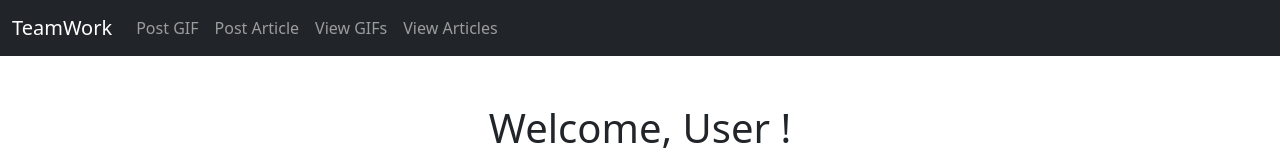
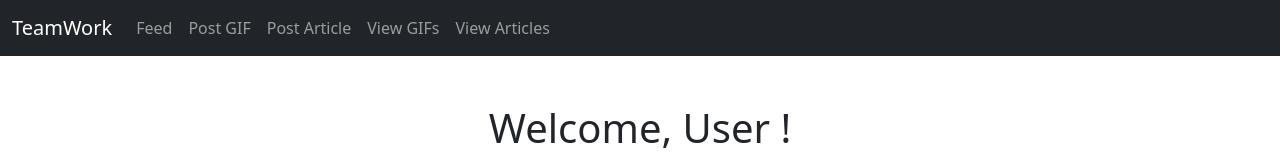
Before and after one commit to isaac-alexander/AdminTask, an Angular app: page /homepage in a window 1280 px wide. Shown: the top 160 px of the page. Built offline with nearby package versions, Linux system fonts and the light colour scheme.

Commit message:
src/app/pages/homepage/homepage.html

```diff
--- a/src/app/pages/homepage/homepage.html
+++ b/src/app/pages/homepage/homepage.html
@@ -14,7 +14,9 @@
                 <li class="nav-item" *ngIf="isAdmin">
                     <a class="nav-link" routerLink="/delete-employee">Delete Employee Profile</a>
                 </li>
-
+                <li class="nav-item">
+                    <a class="nav-link" routerLink="/feed">Feed</a>
+                </li>
                 <li class="nav-item"><a class="nav-link" routerLink="/post-gif">Post GIF</a></li>
                 <li class="nav-item"><a class="nav-link" routerLink="/post-article">Post Article</a></li>
                 <li class="nav-item"><a class="nav-link" routerLink="/view-gifs">View GIFs</a></li>
```
